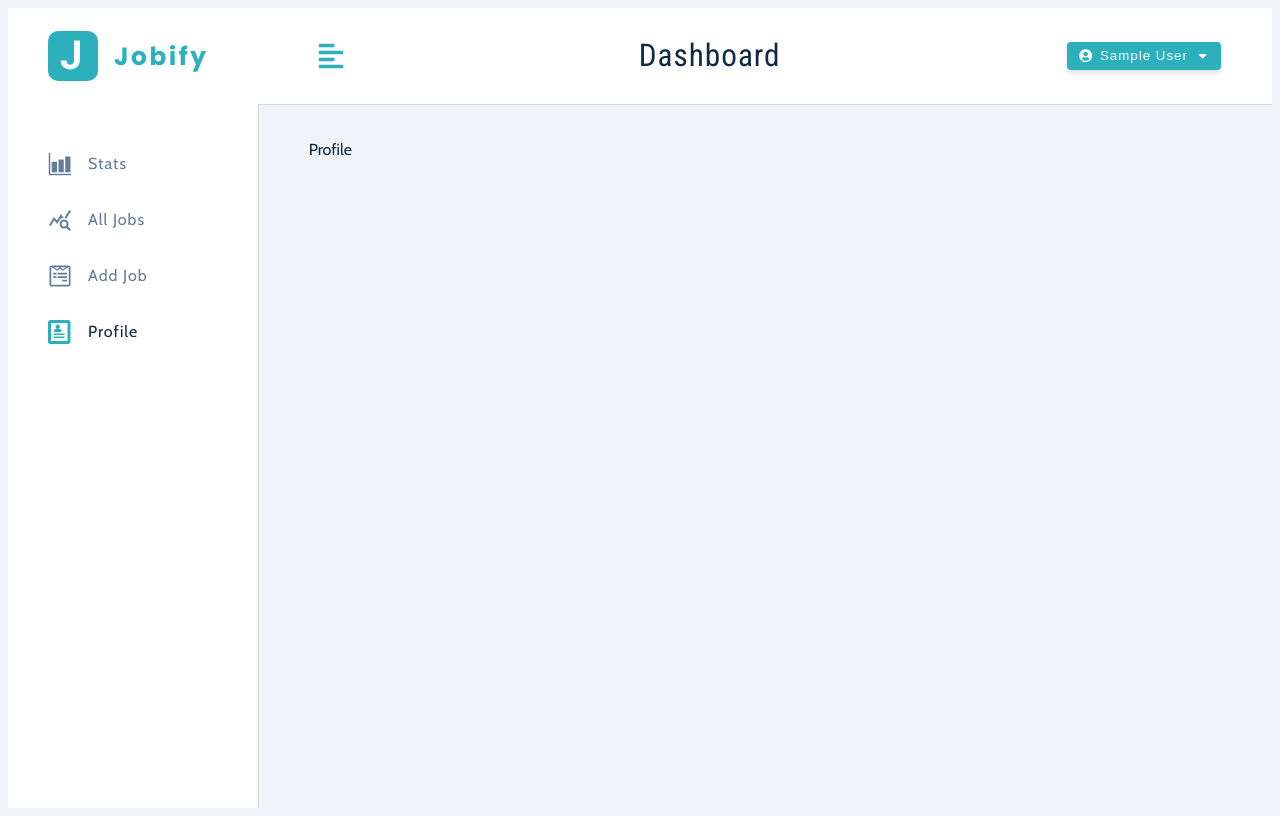
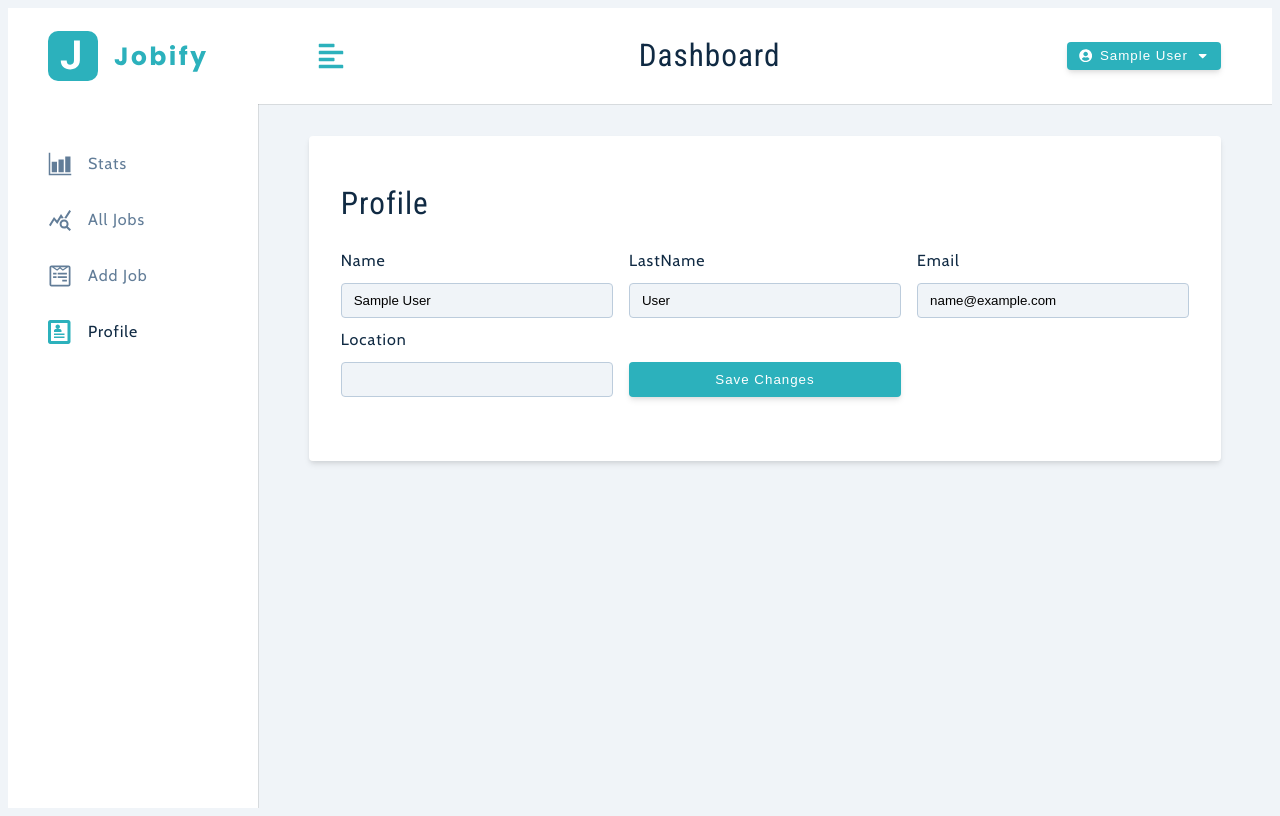
Before and after one commit to catalinpetrovici/Job-Application-Manager, a React (Vite) app in the folder client/: page /profile in a window 1280 px wide. Built offline with nearby package versions, Linux system fonts and the light colour scheme; sample sign-in values are in the browser's storage.

Commit message:
Update User Controller / Profile Page

```diff
--- /dev/null
+++ b/client/src/assets/wrappers/DashboardFormPage.jsx
@@ -0,0 +1,68 @@
+import styled from 'styled-components'
+
+const Wrapper = styled.section`
+  border-radius: var(--borderRadius);
+  width: 100%;
+  background: var(--white);
+  padding: 3rem 2rem 4rem;
+  box-shadow: var(--shadow-2);
+  h3 {
+    margin-top: 0;
+  }
+  .form {
+    margin: 0;
+    border-radius: 0;
+    box-shadow: none;
+    padding: 0;
+    max-width: 100%;
+    width: 100%;
+  }
+  .form-row {
+    margin-bottom: 0;
+  }
+  .form-center {
+    display: grid;
+    row-gap: 0.5rem;
+  }
+  .form-center button {
+    align-self: end;
+    height: 35px;
+    margin-top: 1rem;
+  }
+  .btn-container {
+    display: grid;
+    grid-template-columns: 1fr 1fr;
+    column-gap: 1rem;
+    align-self: flex-end;
+    margin-top: 0.5rem;
+    button {
+      height: 35px;
+    }
+  }
+  .clear-btn {
+    background: var(--grey-500);
+  }
+  .clear-btn:hover {
+    background: var(--black);
+  }
+  @media (min-width: 992px) {
+    .form-center {
+      grid-template-columns: 1fr 1fr;
+      align-items: center;
+      column-gap: 1rem;
+    }
+    .btn-container {
+      margin-top: 0;
+    }
+  }
+  @media (min-width: 1120px) {
+    .form-center {
+      grid-template-columns: 1fr 1fr 1fr;
+    }
+    .form-center button {
+      margin-top: 0;
+    }
+  }
+`
+
+export default Wrapper
--- a/client/src/context/appContext.jsx
+++ b/client/src/context/appContext.jsx
@@ -87,6 +87,10 @@
     removeUserFromLocalStorage();
   };
 
+  const updateUser = async (currentUser) => {
+    console.log(currentUser);
+  };
+
   return (
     <AppContext.Provider
       value={{
@@ -96,6 +100,7 @@
         setupUser,
         toggleSidebar,
         logoutUser,
+        updateUser,
       }}
     >
       {children}
--- a/client/src/pages/dashboard/Profile.jsx
+++ b/client/src/pages/dashboard/Profile.jsx
@@ -1,7 +1,65 @@
-import React from 'react';
+import { useState } from 'react';
+import { FormRow, Alert } from '@components';
+import { useAppContext } from '@context/appContext';
+import Wrapper from '@assets/wrappers/DashboardFormPage';
 
 const Profile = () => {
-  return <div>Profile</div>;
+  const { user, showAlert, displayAlert, updateUser, isLoading } =
+    useAppContext();
+
+  const [name, setName] = useState(user?.name);
+  const [email, setEmail] = useState(user?.email);
+  const [location, setLocation] = useState(user?.location);
+  const [lastName, setLastName] = useState(user?.lastName);
+
+  const handleSubmit = (e) => {
+    e.preventDefault();
+
+    // remove while testing
+    if (!name || !email || !lastName || !location) {
+      displayAlert();
+      return;
+    }
+    updateUser({ name, email, lastName, location });
+  };
+
+  return (
+    <Wrapper>
+      <form className='form' onSubmit={handleSubmit}>
+        <h3>profile</h3>
+        {showAlert && <Alert />}
+        <div className='form-center'>
+          <FormRow
+            type='text'
+            name='name'
+            value={name}
+            handleChange={(e) => setName(e.target.value)}
+          />
+          <FormRow
+            type='text'
+            name='lastName'
+            value={lastName}
+            handleChange={(e) => setLastName(e.target.value)}
+          />
+          <FormRow
+            type='email'
+            name='email'
+            value={email}
+            handleChange={(e) => setEmail(e.target.value)}
+          />
+          <FormRow
+            type='text'
+            name='location'
+            value={location}
+            handleChange={(e) => setLocation(e.target.value)}
+          />
+          <button className='btn btn-block' type='submit' disabled={isLoading}>
+            {isLoading ? 'Please wait...' : 'save changes'}
+          </button>
+        </div>
+      </form>
+    </Wrapper>
+  );
 };
 
 export default Profile;
```
Also changed, not shown: 2 other files (tests, documents, lock files or other folders).
